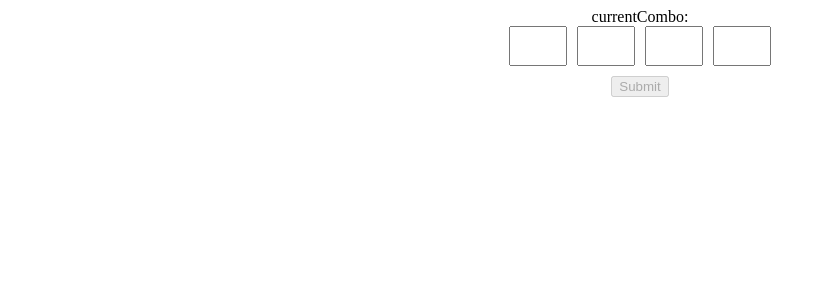
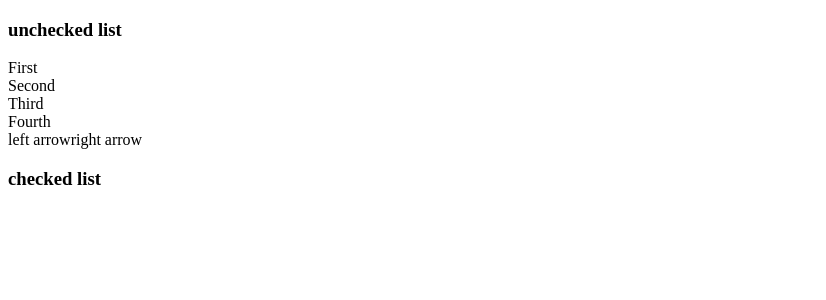
Before and after one commit to codymcnamara/react-practice, a React app: page / in a window 1280 px wide. Shown: the top 300 px of the page, without its empty margins (0-826 px from the left). Built offline with nearby package versions, Linux system fonts and the light colour scheme; the HTML template or start-up script is replaced by a standard one.

Commit message:
intial setup for TransferList component

```diff
--- a/src/App.tsx
+++ b/src/App.tsx
@@ -1,12 +1,12 @@
 import './App.css'
 // import Clock from './Clock'
-import TwoFactorInput from './Components/TwoFactorInput'
+import TransferList from './Components/TransferList'
 
 function App() {
 
   return (
     <>
-      <TwoFactorInput/>
+      <TransferList/>
     </>
   )
 }
--- /dev/null
+++ b/src/Components/TransferList.tsx
@@ -0,0 +1,94 @@
+// https://www.algochurn.com/frontend/transfer-list
+
+import { useState } from "react";
+
+export const TransferList = () => {
+  const [items, setItems] = useState(data);
+  const [selected, setSelected] = useState([])
+
+
+  return(
+      <>
+        <div>
+          <h3>unchecked list</h3>
+          {items.map((item)=>{
+            if(!item.checked)
+              return <Checkbox item={item} key={item.id}/>
+          })}
+        </div>
+        <Controls/>
+        <div>
+          <h3>checked list</h3>
+
+        </div>
+
+
+      </>
+  )
+
+}
+
+const Controls = ()=> {
+
+  return (
+    <>
+      <span>left arrow</span>
+      <span>right arrow</span>
+    </>
+  )
+}
+
+const Checkbox = ({item}) => {
+
+  return(
+    <div>
+      <div>{item.title}</div>
+    </div>
+  )
+}
+
+
+export default TransferList
+
+
+
+
+
+
+
+
+
+
+
+
+
+
+
+
+
+
+
+// Transfer List
+// Given a list of checkbox items, transfer checked items from one container to the other.
+
+
+// User Stories
+// The data for the list is given in the data.ts file.
+// Create a TransfersList component that will handle the entire function.
+// On clicking of the items on the Left Container, the box should highlight.
+// On clicking of the items on the Right Container, the box should highlight.
+// If any of the Arrow Buttons are clicked, the items should move into the respective boxes. For Example, If the First Item from the Left box is moved, it should move to the right box and should be removed from the left box -- finally should be unchecked.
+// If an item from the left box is moved to left, nothing should happen. Similarly, if an item from the right box is move to right, nothing should happen.
+// Use tailwindcss for styling.
+// Notes
+// Get icons from Heroicons.
+// Styling is not important, functionality is.
+// Abstract the logic into separate components. For Example, A Container, Checkbox and Controls component architecture will be helpful and clean.
+
+
+const data = [
+  { title: 'First', id: 0, checked: false },
+  { title: 'Second', id: 1, checked: false },
+  { title: 'Third', id: 2, checked: false },
+  { title: 'Fourth', id: 3, checked: false },
+];
```
